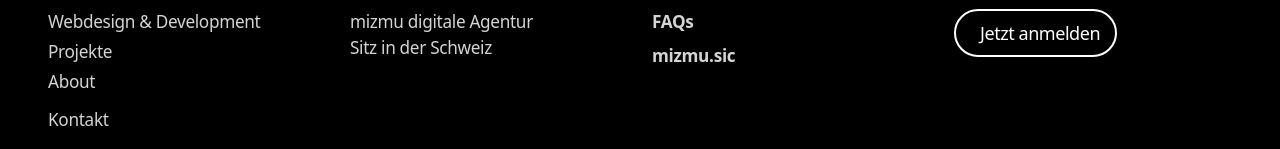
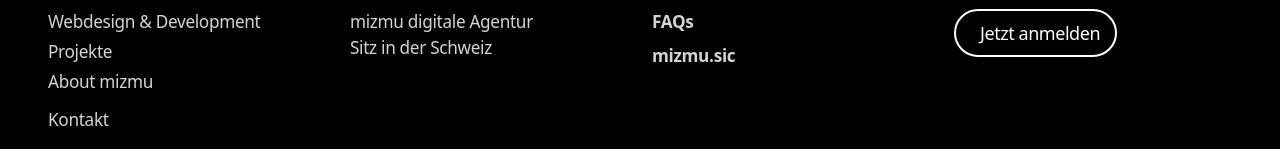
Before and after one commit to mizmuagency/mizmu_final, a React (Vite) app: page / in a window 1280 px wide. Shown: the part 4607-4756 px from the top of the page. Built offline with nearby package versions, Linux system fonts and the light colour scheme; a web font is replaced by a local one.

Commit message:
Update Footer Navigation

```diff
--- a/src/components/Footer.tsx
+++ b/src/components/Footer.tsx
@@ -55,7 +55,7 @@ const Footer = () => {
               <ul className="space-y-1">
                 <li><Link to="/webdesign" className="text-neutral-300 hover:text-white transition-colors" aria-label="Webdesign und Development">Webdesign & Development</Link></li>
                 <li><Link to="/projekte" className="text-neutral-300 hover:text-white transition-colors" aria-label="Unsere Projekte">Projekte</Link></li>
-                <li><Link to="/about" className="text-neutral-300 hover:text-white transition-colors" aria-label="Über uns">About</Link></li>
+                <li><Link to="/about" className="text-neutral-300 hover:text-white transition-colors" aria-label="Über uns">About mizmu</Link></li>
                 <li className="mb-1"><button onClick={() => setIsContactModalOpen(true)} className="text-neutral-300 hover:text-white transition-colors" aria-label="Kontakt aufnehmen">Kontakt</button></li>
                 <li><Link to="/blog" className="text-neutral-300 hover:text-white transition-colors" aria-label="Blog lesen">Blog</Link></li>
               </ul>
```
